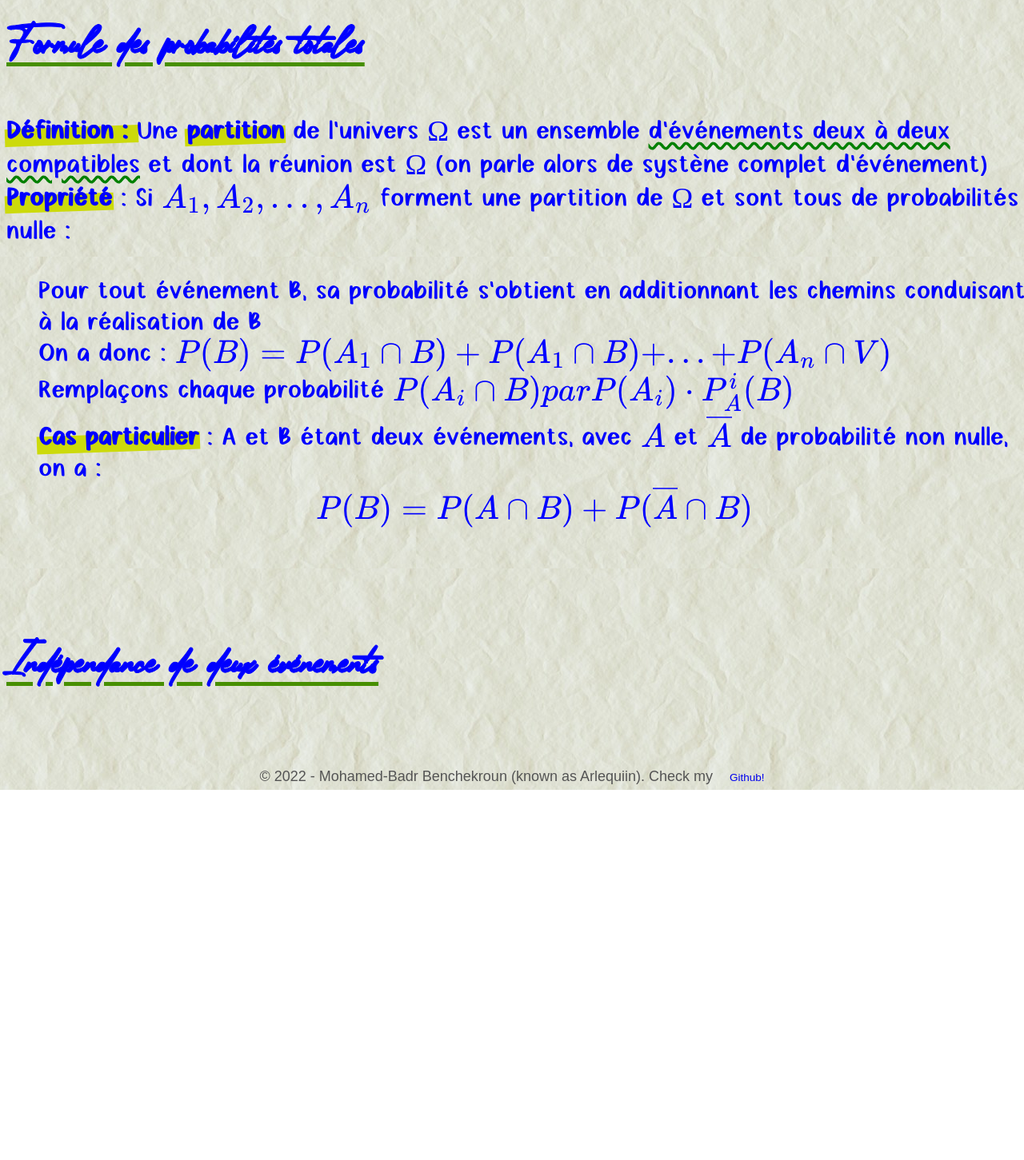
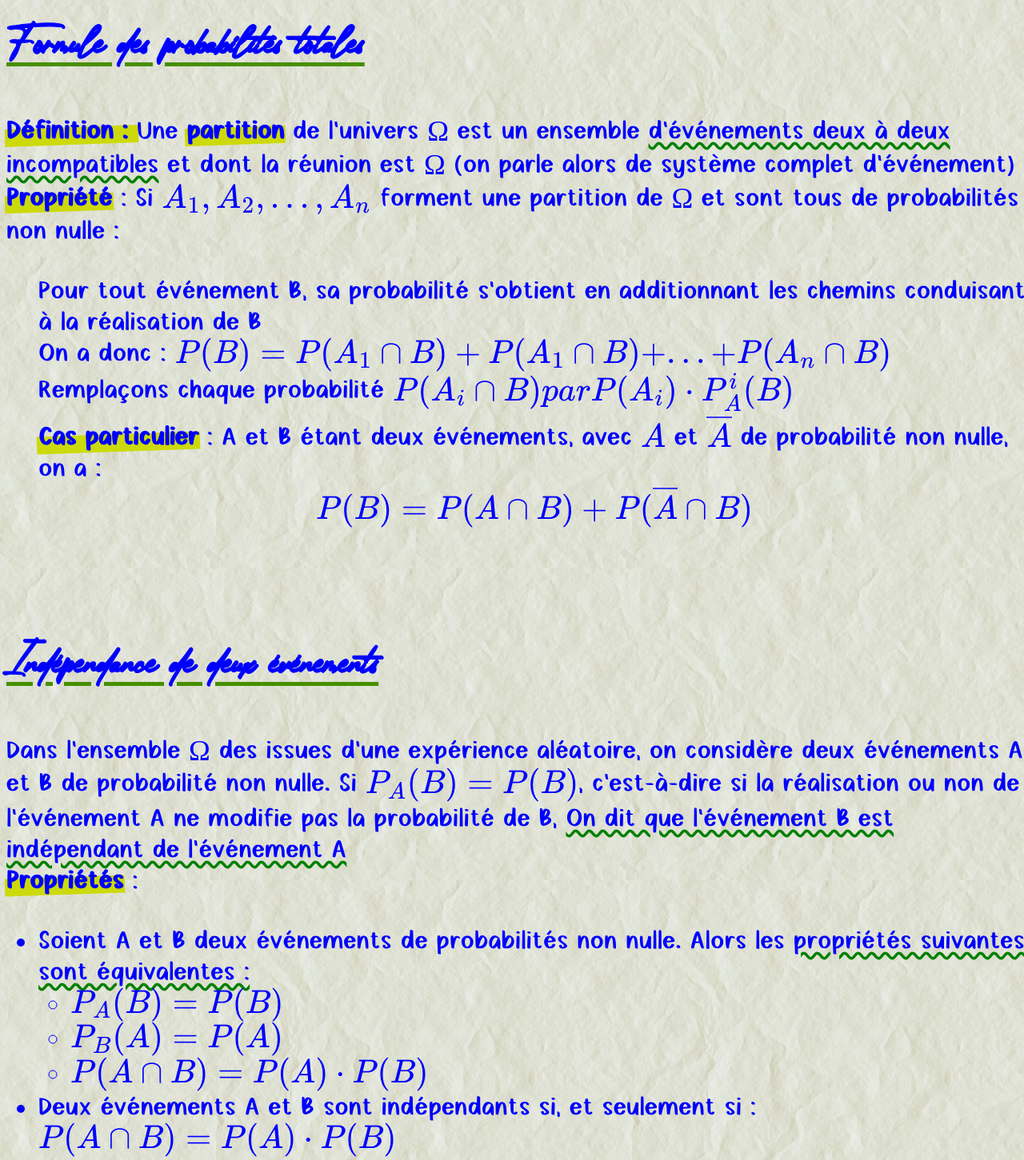
Before and after one commit to Arlequiin/fiches-resume, a website: page public/maths/probabilités-conditionnelles.html in a window 1280 px wide. Shown: the part 2409-3860 px from the top of the page at 80% size. Before the commit the page ends 3397 px from the top, so only its background shows below. Drawn offline with nearby package versions, Linux system fonts and the light colour scheme; some packages are replaced by stand-ins of ours.

Commit message:
fimalizing proba 1

```diff
--- a/public/maths/probabilités-conditionnelles.html
+++ b/public/maths/probabilités-conditionnelles.html
@@ -88,15 +88,21 @@ La probabilité que l'événement B soit réalisé sachant que l'événement A e
 <strong>Propriété</strong> (Règle du produit) : La probabilité d'un chemin est le produit des probabilités rencontrées le long de ce chemin<br>
 <strong>Propriété</strong> (Règle de la somme) : La probabilité d'un événement s'obtient en effectuant la somme des probabilités de <surlign>tous</surlign> les chemins menant à cet événement.
 <br><h2>Formule des probabilités totales</h2><br>
-<strong>Définition : </strong> Une <strong>partition</strong>  de l'univers Ω est un ensemble <surlign>d'événements deux à deux compatibles</surlign> et dont la réunion est Ω (on parle alors de systène complet d'événement)<br>
-<strong>Propriété</strong> : Si $A_1, A_2, ..., A_n$ forment une partition de Ω et sont tous de probabilités nulle :<br>
+<strong>Définition : </strong> Une <strong>partition</strong>  de l'univers Ω est un ensemble <surlign>d'événements deux à deux incompatibles</surlign> et dont la réunion est Ω (on parle alors de système complet d'événement)<br>
+<strong>Propriété</strong> : Si $A_1, A_2, ..., A_n$ forment une partition de Ω et sont tous de probabilités non nulle :<br>
 <ul>
   Pour tout événement B, sa probabilité s'obtient en additionnant les chemins conduisant à la réalisation de B<br>
-  On a donc : $P(B)=P(A_1\cap B) + P(A_1\cap B) +...+P(A_n\cap V)$<br>
+  On a donc : $P(B)=P(A_1\cap B) + P(A_1\cap B) +...+P(A_n\cap B)$<br>
 Remplaçons chaque probabilité $P(A_i\cap B) par P(A_i)\cdot P_A^i(B)$<br>
 <strong>Cas particulier</strong> : A et B étant deux événements, avec $A$ et $\overline{A}$ de probabilité non nulle, on a :<br><center>$P(B) = P(A\cap B)+P(\overline{A} \cap B)$</center>
 </ul><br>
-<h2>Indépendance de deux événements</h2>
+<h2>Indépendance de deux événements</h2><br>
+Dans l'ensemble Ω des issues d'une expérience aléatoire, on considère deux événements A et B de probabilité non nulle. Si $P_A(B) = P(B)$, c'est-à-dire si la réalisation ou non de l'événement A ne modifie pas la probabilité de B, <surlign>On dit que l'événement B est indépendant de l'événement A</surlign><br>
+<strong>Propriétés</strong> :<br>
+<ul>
+  <li>Soient A et B deux événements de probabilités non nulle.
+ Alors les <surlign>propriétés suivantes sont équivalentes :</surlign><br><ul><li>$P_A(B) = P(B)$</li><li>$P_B(A) = P(A)$</li><li>$P(A\cap B) = P(A)\cdot P(B)$</li></ul></li><li>Deux événements A et B sont indépendants si, et seulement si : $P(A\cap B) = P(A) \cdot P(B)$</li>
+</ul>
   <script type="text/javascript" async="" src="https://cdnjs.cloudflare.com/ajax/libs/mathjax/2.7.4/MathJax.js?config=TeX-MML-AM_CHTML">
 </script>
 <script type="text/x-mathjax-config">
```
